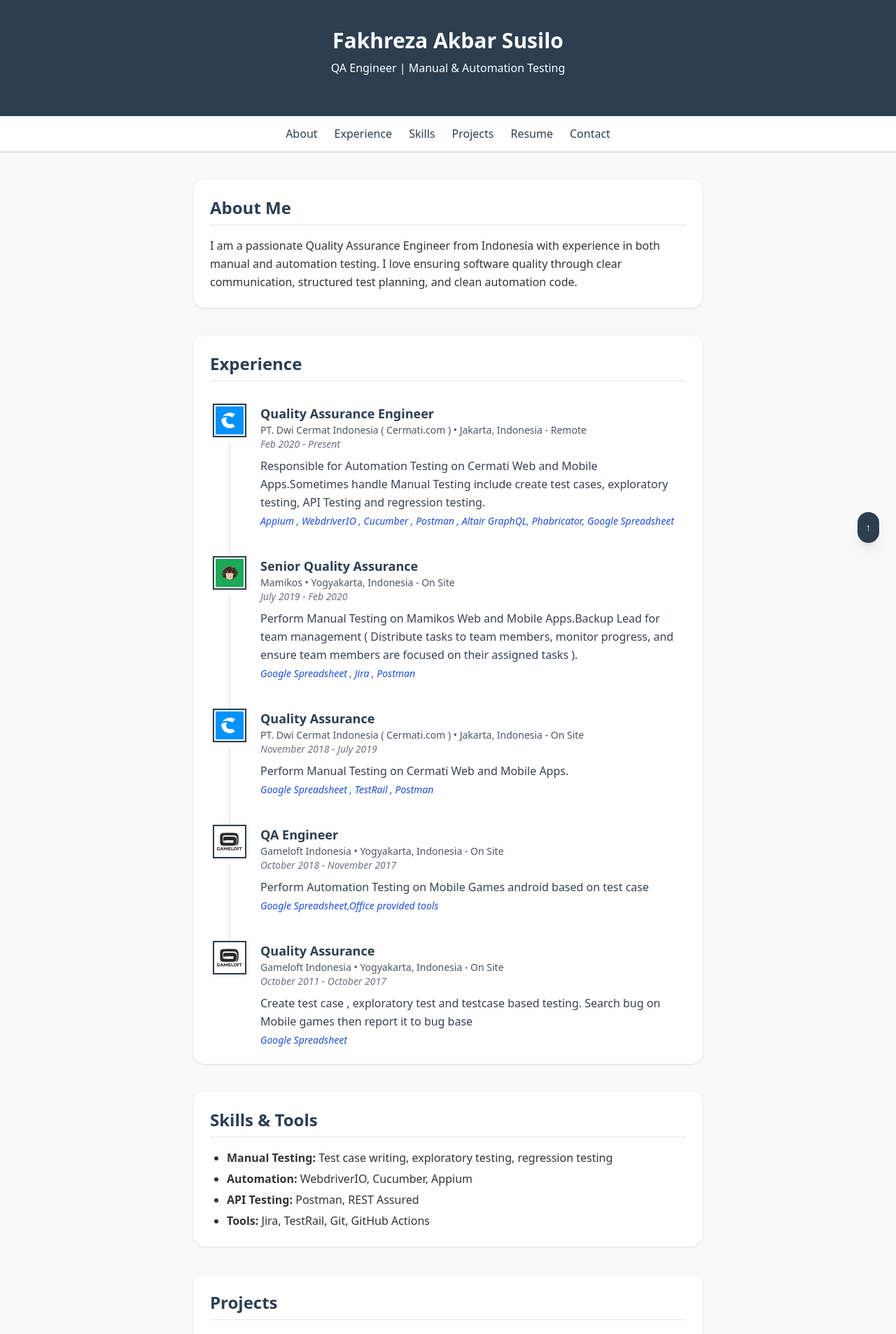
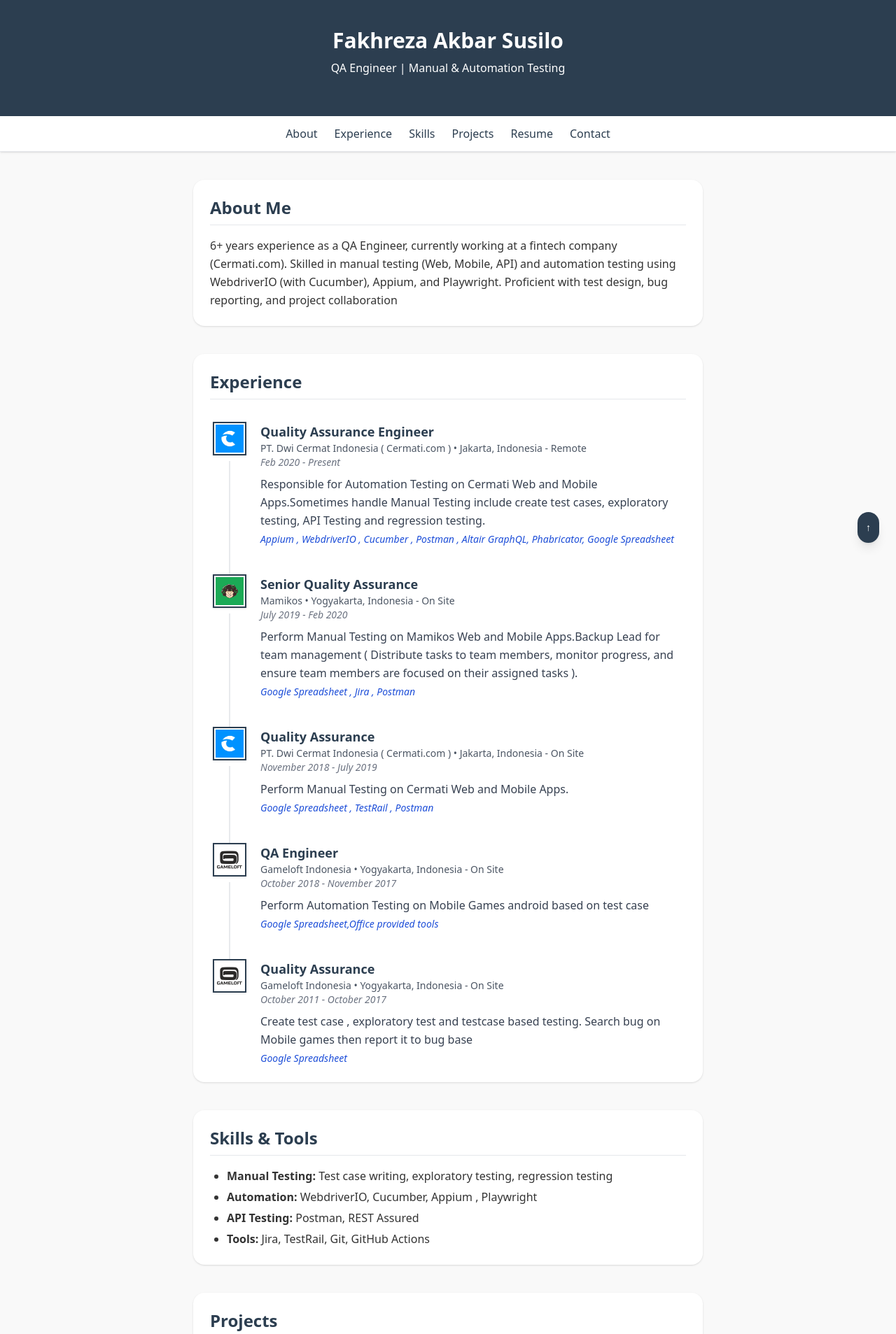
Before and after one commit to fakhrezasusilos/fakhrezasusilos.github.io, a React (Vite) app: page / in a window 1280 px wide. Shown: the top 1907 px of the page at 70% size. Built offline with nearby package versions, Linux system fonts and the light colour scheme.

Commit message:
update skill and about me

```diff
--- a/src/components/About.jsx
+++ b/src/components/About.jsx
@@ -3,8 +3,7 @@
     <section id="about" className="bg-white rounded-2xl shadow p-6">
       <h2 className="text-2xl font-bold text-[#2c3e50] mb-4 border-b border-gray-200 pb-2">About Me</h2>
       <p>
-        I am a passionate Quality Assurance Engineer from Indonesia with experience in both manual and automation testing.
-        I love ensuring software quality through clear communication, structured test planning, and clean automation code.
+         6+ years experience as a QA Engineer, currently working at a fintech company (Cermati.com). Skilled in manual testing (Web, Mobile, API) and automation testing using WebdriverIO (with Cucumber), Appium, and Playwright. Proficient with test design, bug reporting, and project collaboration
       </p>
     </section>
   );
--- a/src/components/Skills.jsx
+++ b/src/components/Skills.jsx
@@ -4,7 +4,7 @@
       <h2 className="text-2xl font-bold text-[#2c3e50] mb-4 border-b border-gray-200 pb-2">Skills & Tools</h2>
       <ul className="list-disc ml-6 space-y-1">
         <li><strong>Manual Testing:</strong> Test case writing, exploratory testing, regression testing</li>
-        <li><strong>Automation:</strong> WebdriverIO, Cucumber, Appium</li>
+        <li><strong>Automation:</strong> WebdriverIO, Cucumber, Appium , Playwright</li>
         <li><strong>API Testing:</strong> Postman, REST Assured</li>
         <li><strong>Tools:</strong> Jira, TestRail, Git, GitHub Actions</li>
       </ul>
```
